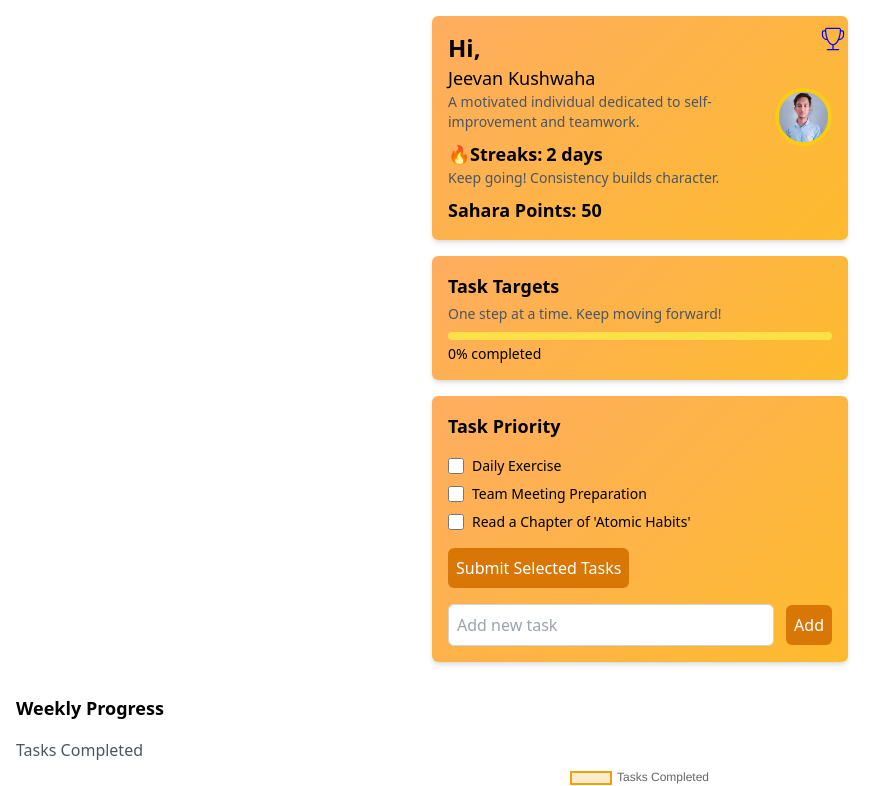
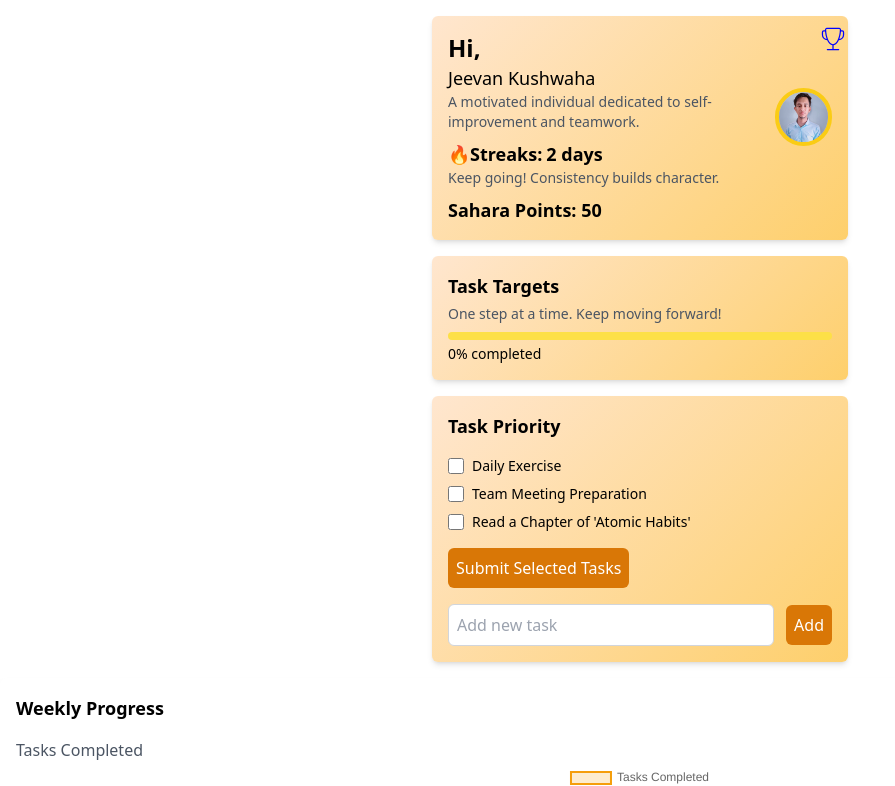
Before and after one commit to yamHainHum552/option, a Next.js app: page / in a window 1280 px wide. Shown: the top 786 px of the page, without its empty margins (0-895 px from the left). Built offline with nearby package versions, Linux system fonts and the light colour scheme.

Commit message:
Background management

```diff
--- a/src/app/globals.css
+++ b/src/app/globals.css
@@ -6,8 +6,8 @@
   .background {
     background-image: linear-gradient(
       135deg,
-      rgba(255, 173, 96, 1) 0%,
-      rgba(253, 187, 45, 1) 100%
+      rgba(255, 173, 96, 0.3) 0%,
+      rgba(253, 187, 45, 0.7) 100%
     );
     background-size: cover;
     background-attachment: fixed;
```
